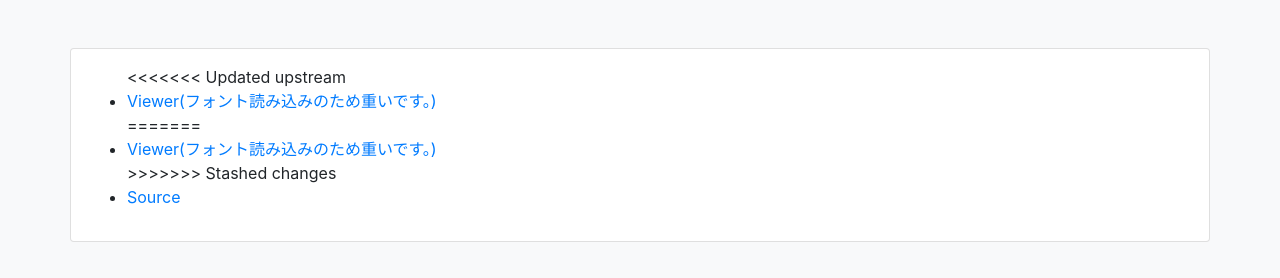
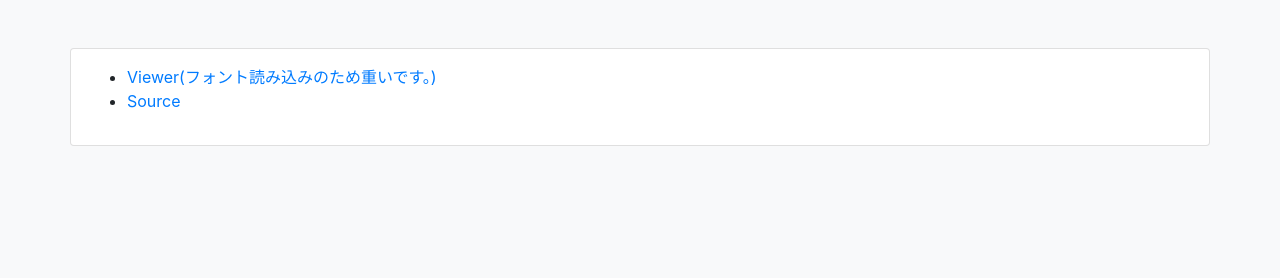
Before and after one commit to liarnose/book_tnm, a website: page index.html in a window 1280 px wide. Drawn offline with nearby package versions, Linux system fonts and the light colour scheme.

Commit message:
パス通れやおい

```diff
--- a/index.html
+++ b/index.html
@@ -8,11 +8,7 @@
 <body class="bg-light">
  <div class="container card mt-5 p-3" >
    <ul>
-<<<<<<< Updated upstream
      <li><a href="/book_tnm/viewer/vivliostyle-viewer.html#x=../book.html">Viewer(フォント読み込みのため重いです。)</a></li>
-=======
-     <li><a href="viewer/vivliostyle-viewer.html#x=../book.html">Viewer(フォント読み込みのため重いです。)</a></li>
->>>>>>> Stashed changes
      <li><a href="https://github.com/liarnose/book_tnm">Source</a></li>
    </ul>
   </div>
```
